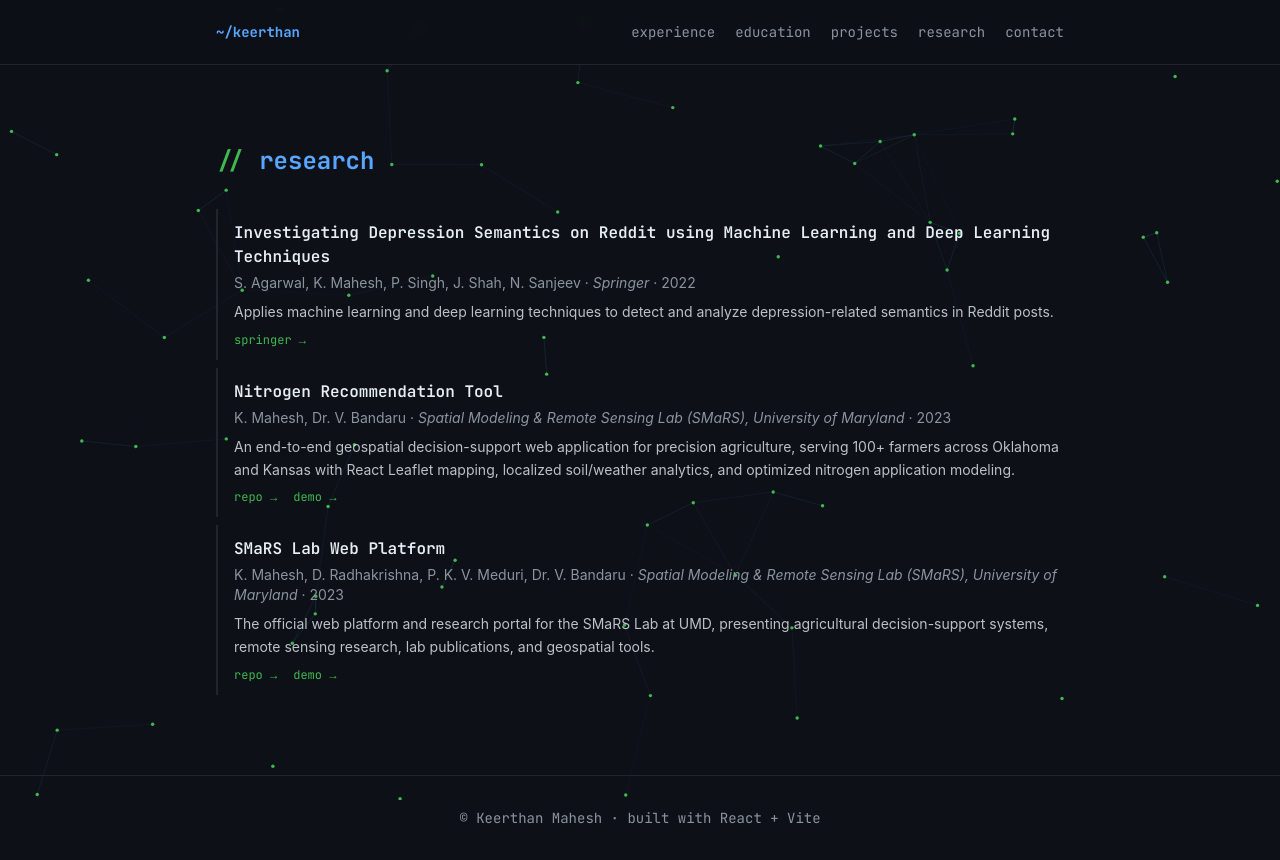
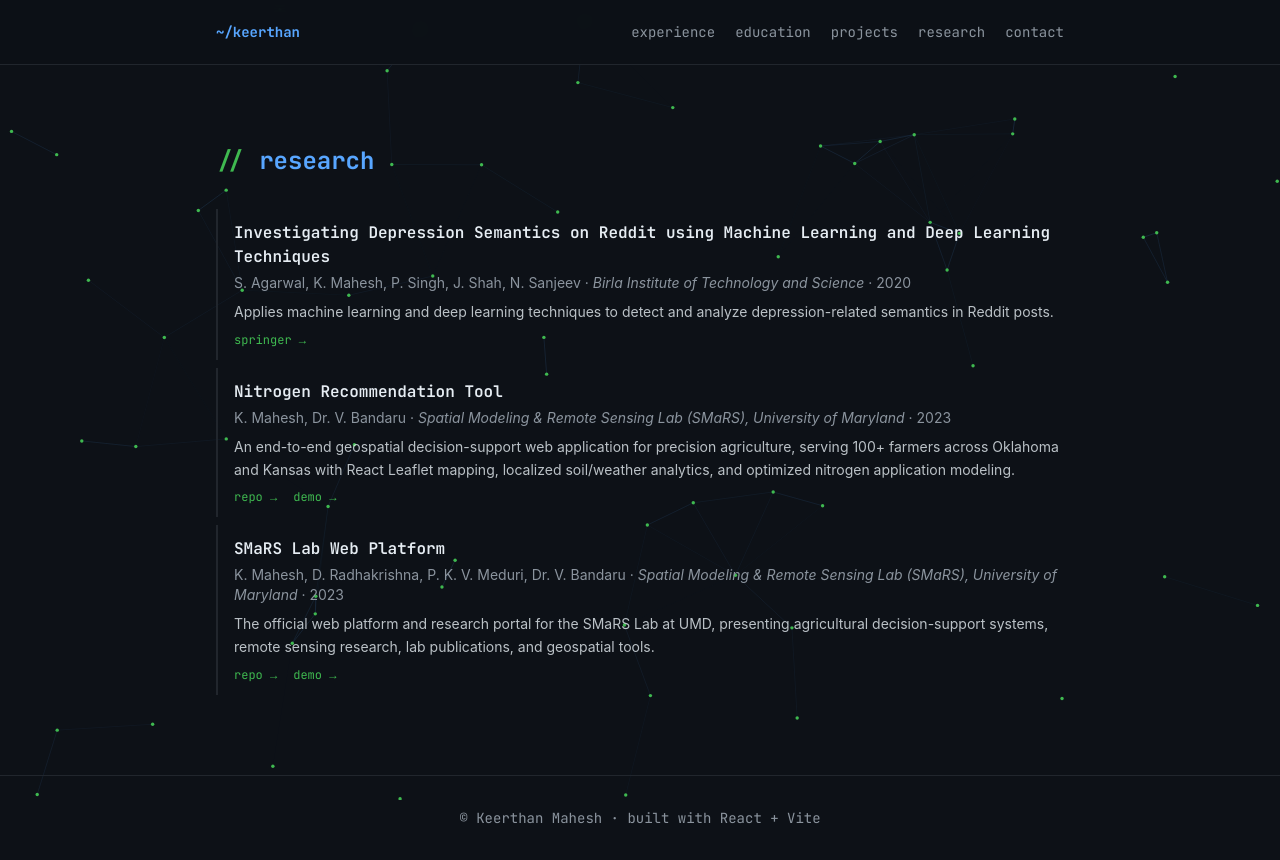
Before and after one commit to keerthanmahesh/keerthanmahesh.github.io, a React (Vite) app: page /research in a window 1280 px wide. Built offline with nearby package versions, Linux system fonts and the light colour scheme.

Commit message:
feat: update depression semantics research with Birla Institute of Technology and Science 2020

```diff
--- a/src/data/publications.ts
+++ b/src/data/publications.ts
@@ -15,8 +15,8 @@ export const publications: Publication[] = [
     title:
       'Investigating Depression Semantics on Reddit using Machine Learning and Deep Learning Techniques',
     authors: 'S. Agarwal, K. Mahesh, P. Singh, J. Shah, N. Sanjeev',
-    venue: 'Springer',
-    year: 2022,
+    venue: 'Birla Institute of Technology and Science',
+    year: 2020,
     summary:
       'Applies machine learning and deep learning techniques to detect and analyze depression-related semantics in Reddit posts.',
     links: {
```
